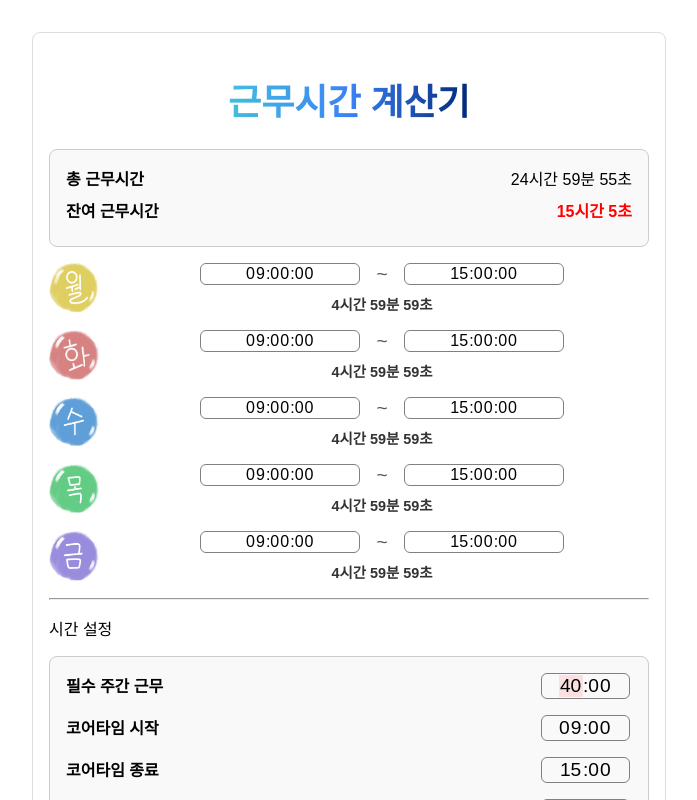
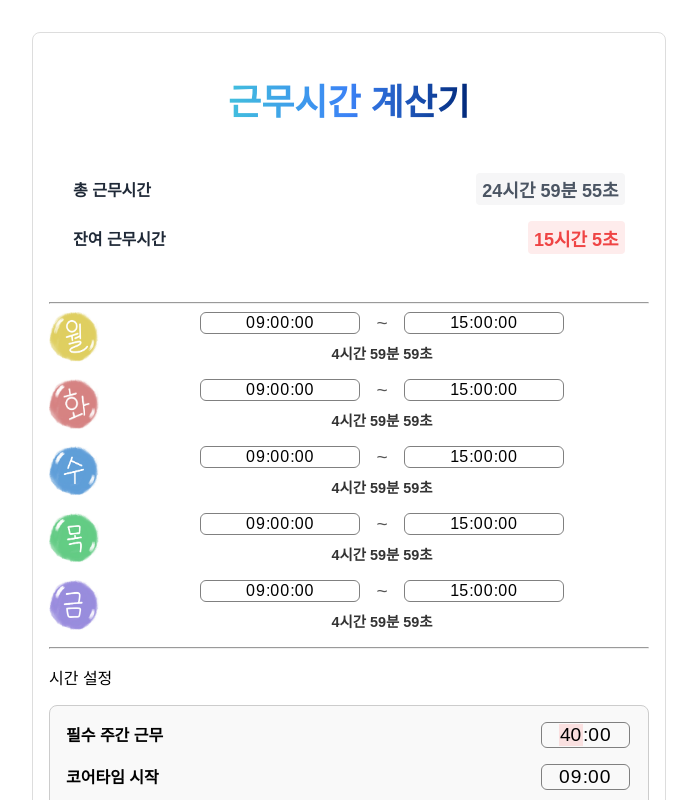
Before and after one commit to wlstjdwkd/40TimeCalculator, a React (Create React App) app in the folder frontend/time_calculator/: page / in a window 1280 px wide. Shown: the top 800 px of the page, without its empty margins (291-988 px from the left). Built offline with nearby package versions, Linux system fonts and the light colour scheme; the HTML template or start-up script is replaced by a standard one.

Commit message:
design : modify summaryBox css

```diff
--- a/frontend/time_calculator/src/App.js
+++ b/frontend/time_calculator/src/App.js
@@ -266,6 +266,7 @@ function App() {
 
       {/* 결과 영역 */}
       <SummaryBox totalWeekTime={totalWeekTime} requiredResult={requiredResult} />
+			<hr />
 
       {/* 월~금 (시:분:초) */}
       {daysData.map((item, idx) => (
--- a/frontend/time_calculator/src/components/SummaryBox/SummaryBox.css
+++ b/frontend/time_calculator/src/components/SummaryBox/SummaryBox.css
@@ -1,34 +1,47 @@
 /* src/components/SummaryBox/SummaryBox.css */
-
 .summary-box {
 	display: flex;
 	flex-direction: column;
-    border: 1px solid #ccc;
-    border-radius: 8px;
-    padding: 1rem;
-    margin-bottom: 1rem;
-    background-color: #f9f9f9;
+	padding: 1.5rem; /* 넉넉한 내부 여백 */
+	background-color: #ffffff; /* 흰색 배경 */
+	text-align: center;
 }
 
 .summary-row {
 	display: flex;
 	justify-content: space-between;
-    margin-bottom: 0.5rem;
+	align-items: center;
+	margin-bottom: 1rem; /* 아래 간격 추가 */
+	font-size: 1rem; /* 기본 텍스트 크기 */
+	color: #374151; /* 중간 회색 텍스트 */
 }
 
 .summary-label {
-    font-weight: bold;
+	font-weight: 600; /* 굵게 */
+	color: #1f2937; /* 진한 회색 */
 }
 
-  /* .summary-time {
-  } */
-
-  .fulfilled {
-    color: green;
-    font-weight: bold;
+.summary-time {
+	font-size: 1.125rem; /* 약간 큰 텍스트 */
+	font-weight: 700; /* 더 굵게 */
+	color: #4b5563; /* 기본 텍스트 색상 */
+	background: rgba(75, 85, 99, 0.05); /* 기본 배경 강조 */
+	padding: 0.2rem 0.4rem; /* 텍스트 여백 */
+	border-radius: 4px; /* 약간 둥글게 */
 }
 
-  .remaining {
-    color: red;
-    font-weight: bold;
+.summary-time.fulfilled {
+	color: #10b981; /* 녹색 */
+	font-weight: 700; /* 더 굵게 */
+	background: rgba(16, 185, 129, 0.1); /* 배경 강조 */
+	padding: 0.2rem 0.4rem; /* 텍스트 여백 */
+	border-radius: 4px; /* 약간 둥글게 */
 }
+
+.summary-time.remaining {
+	color: #ef4444; /* 빨간색 */
+	font-weight: 700; /* 더 굵게 */
+	background: rgba(239, 68, 68, 0.1); /* 배경 강조 */
+	padding: 0.2rem 0.4rem; /* 텍스트 여백 */
+	border-radius: 4px; /* 약간 둥글게 */
+}
```
Lines whose indentation alone changed are shown as unchanged.
